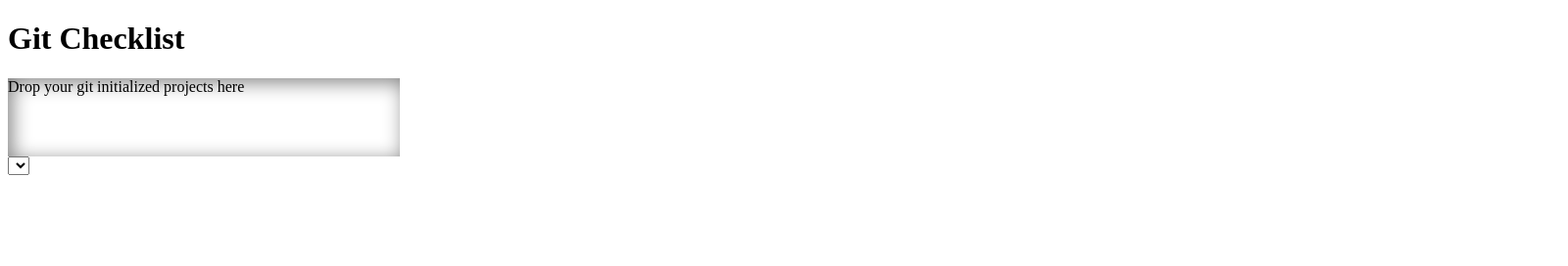
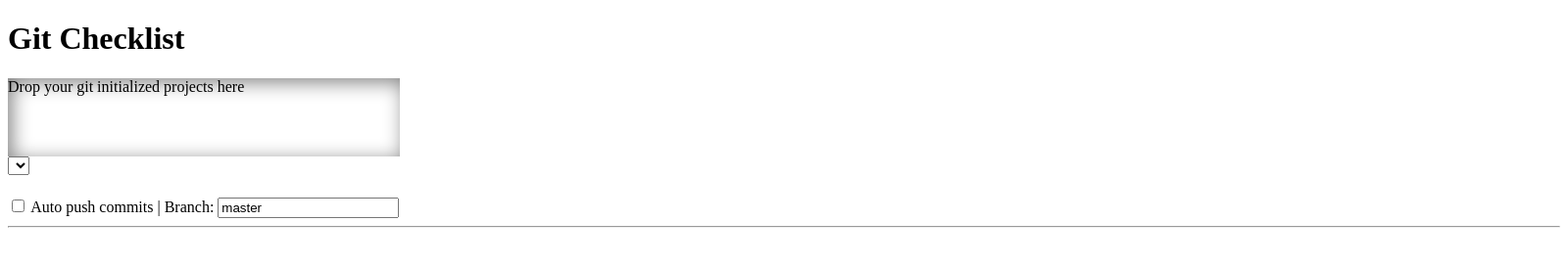
Before and after one commit to QED0711/git-checklist, an Electron app: page index.html in a window 1600 px wide. Shown: the whole page at 98% size. Drawn offline with Linux system fonts and the light colour scheme.

Commit message:
auto pushing to designated branch

```diff
--- a/index.html
+++ b/index.html
@@ -33,6 +33,16 @@
         <h5></h5>
     </div>
 
+    <form id="auto-push" class="section-form">
+
+        <input type="checkbox" id="push" >
+        <label for="push">Auto push commits</label>
+        |
+        <label for="branch">Branch: </label>
+        <input type="text" id="branch" value="master">
+
+    </form>
+    <hr>
     <div id="checklist">
 
     </div>
```
Also changed, not shown: js/helpers/getters.js (+10 -0 lines), js/helpers/setters.js (+5 -2 lines), 1 other file.
